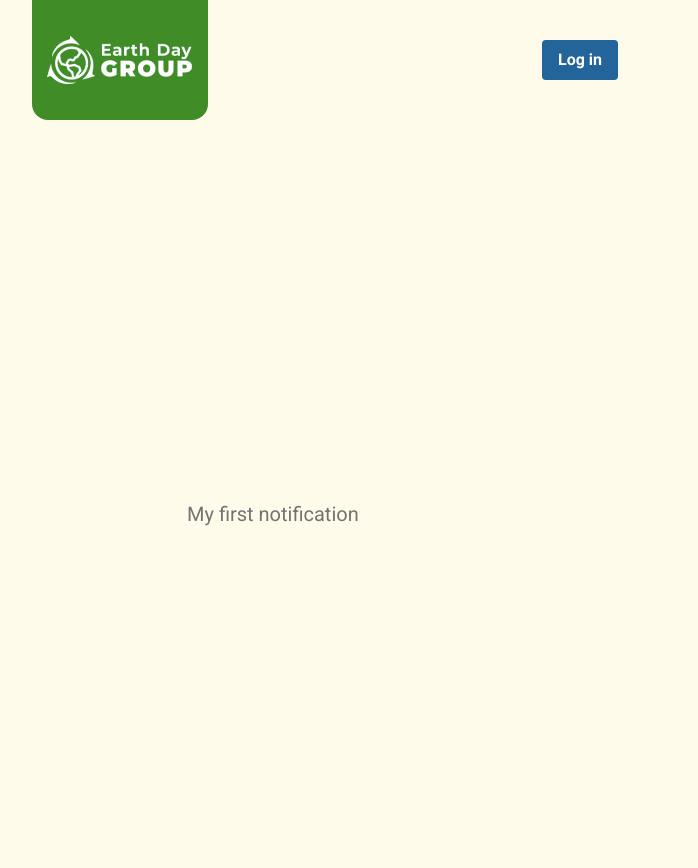
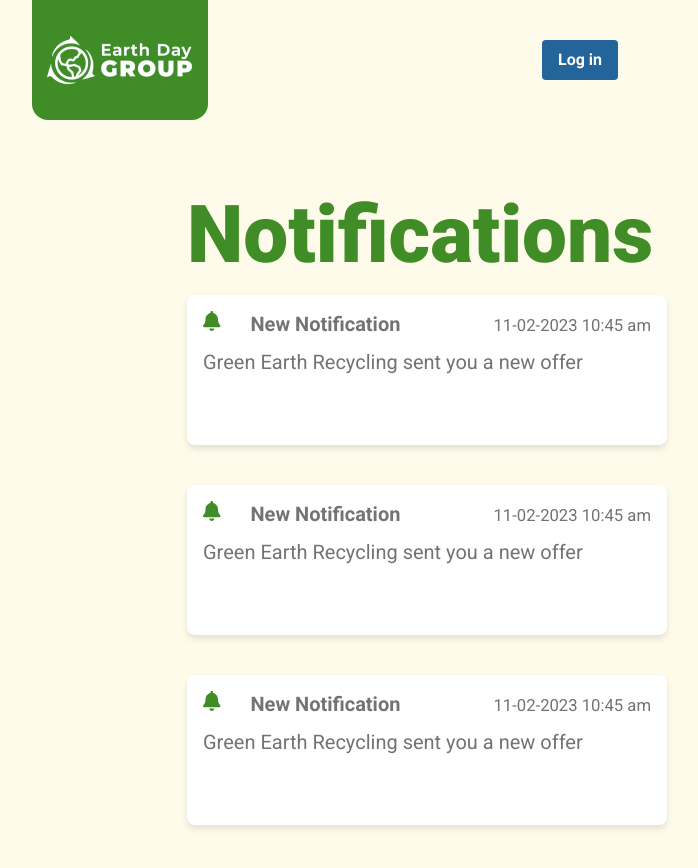
Before and after one commit to Boldsample/earth-day-group, a React (Vite) app: page /dashboard/notifications in a window 1280 px wide. Shown: the top 868 px of the page, without its empty margins (520-1218 px from the left). Built offline with nearby package versions, Linux system fonts and the light colour scheme.

Commit message:
create MultiUseCard component and integrate with Notifications component

```diff
--- a/src/components/modules/user/notifications/Notifications.jsx
+++ b/src/components/modules/user/notifications/Notifications.jsx
@@ -1,10 +1,29 @@
 import React from 'react'
+import MultiUseCard from '@ui/cards/multiUseCard/MultiUseCard'
 
 const Notifications = () => {
   return (
     <div className="layout">
       <div className="main__content">
-        <p>My first notification</p>
+        <h4 className='text-defaultCase'>Notifications</h4>
+        <MultiUseCard
+        type='notification'
+        title='New Notification'
+        description='Green Earth Recycling sent you a new offer'
+        date='11-02-2023 10:45 am'
+        />
+         <MultiUseCard
+        type='notification'
+        title='New Notification'
+        description='Green Earth Recycling sent you a new offer'
+        date='11-02-2023 10:45 am'
+        />
+         <MultiUseCard
+        type='notification'
+        title='New Notification'
+        description='Green Earth Recycling sent you a new offer'
+        date='11-02-2023 10:45 am'
+        />
       </div>
     </div>
   )
--- /dev/null
+++ b/src/ui/cards/multiUseCard/MultiUseCard.jsx
@@ -0,0 +1,46 @@
+import React from 'react';
+import './multiusecard.sass'
+import { FontAwesomeIcon } from "@fortawesome/react-fontawesome";
+import { faBell} from "@fortawesome/free-solid-svg-icons";
+
+const MultiUseCard = ({ type, title, description, date }) => {
+  // Conditional rendering based on the type prop
+  const renderCardContent = () => {
+    switch (type) {
+      case 'notification':
+        return (
+          <>
+            <div className='multiUse__header'>
+              <div className='multiUse__title'>
+                <FontAwesomeIcon icon={faBell} />
+                <p className="font-bold">{title}</p>
+              </div>
+              <div className='multiuse__date'>
+                <small>{date}</small>
+              </div>
+            </div>
+            <div className='multiUse__Body'>
+            <p>{description}</p>
+            </div>
+          </>
+        );
+      case 'type2':
+        return (
+          <>
+            <h3>{title}</h3>
+            <p>{description}</p>
+          </>
+        );
+      default:
+        return null;
+    }
+  };
+
+  return (
+    <div className="multiUse__card">
+      {renderCardContent()}
+    </div>
+  );
+};
+
+export default MultiUseCard;
--- /dev/null
+++ b/src/ui/cards/multiUseCard/multiusecard.sass
@@ -0,0 +1,19 @@
+.multiUse__card
+    background-color: var(--white)
+    width: 100%
+    height: 150px
+    box-shadow: 0 4px 6px rgba(0, 0, 0, 0.1)
+    backdrop-filter: blur(10px)
+    padding: 16px
+    border-radius: 8px
+    margin: 20px 0
+    .multiUse__header
+        display: flex
+        flex-direction: row
+        justify-content: space-between
+    .multiUse__title
+        display: flex
+        flex-direction: row
+        svg
+            color: var(--green-earth)
+            margin-right: 30px
```
